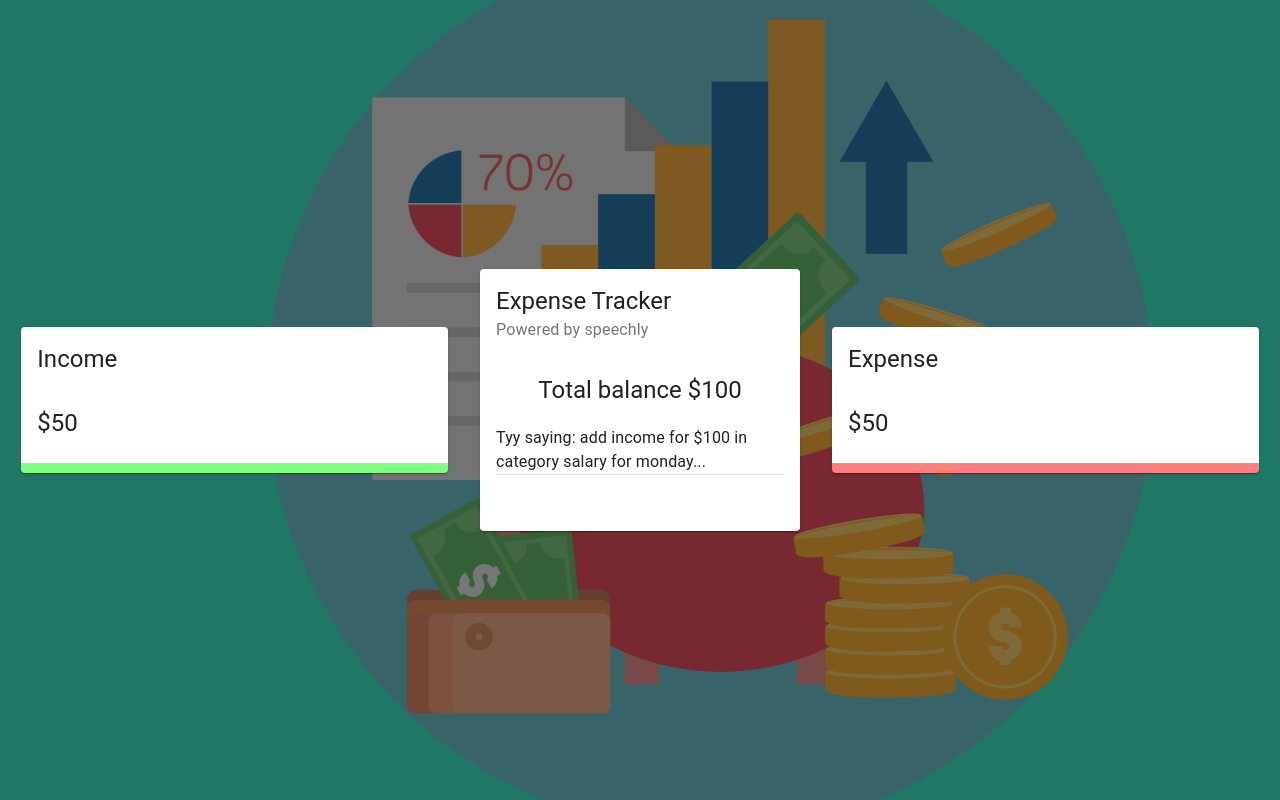
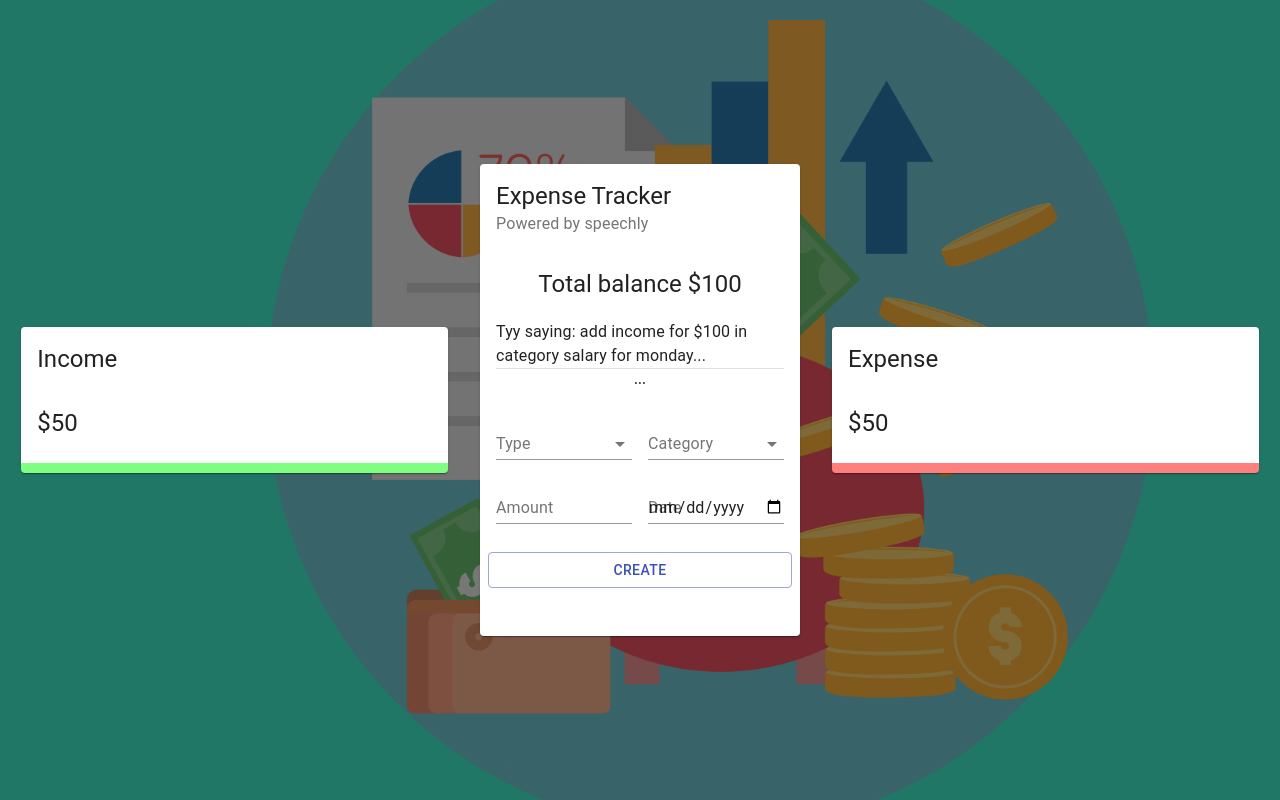
Before and after one commit to a-saran/Expense-tracker-with-voice-control, a React (Create React App) app: page / in a window 1280 px wide. Built offline with nearby package versions, Linux system fonts and the light colour scheme.

Commit message:
added form componrnt

```diff
--- /dev/null
+++ b/src/components/Main/Form/Form.jsx
@@ -0,0 +1,61 @@
+import React from "react";
+import {
+  TextField,
+  Typography,
+  Grid,
+  Button,
+  FormControl,
+  InputLabel,
+  MenuItem,
+  Select
+} from "@material-ui/core";
+
+import useStyles from "./styles.js";
+
+const Form = () => {
+  const classes = useStyles();
+  return (
+    <Grid container spacing={2}>
+      <Grid item xs={12}>
+        <Typography align="center" variant="subtitle2" gutterBottom>
+          ...
+        </Typography>
+      </Grid>
+      <Grid item xs={6}>
+        <FormControl fullWidth>
+          <InputLabel>Type</InputLabel>
+          <Select>
+            <MenuItem value="Income">Income</MenuItem>
+            <MenuItem value="Expense">Expense</MenuItem>
+          </Select>
+        </FormControl>
+      </Grid>
+      <Grid item xs={6}>
+        <FormControl fullWidth>
+          <InputLabel>Category</InputLabel>
+          <Select>
+            <MenuItem value="business">Business</MenuItem>
+            <MenuItem value="business2">Business 2</MenuItem>
+            <MenuItem value="business3">Business 3</MenuItem>
+          </Select>
+        </FormControl>
+      </Grid>
+      <Grid item xs={6}>
+        <TextField type="number" label="Amount" fullWidth />
+      </Grid>
+      <Grid item xs={6}>
+        <TextField type="date" label="Date" fullWidth />
+      </Grid>
+      <Button
+        className={classes.button}
+        variant="outlined"
+        color="primary"
+        fullWidth
+      >
+        Create
+      </Button>
+    </Grid>
+  );
+};
+
+export default Form;
--- /dev/null
+++ b/src/components/Main/Form/styles.js
@@ -0,0 +1,12 @@
+import { makeStyles } from "@material-ui/core/styles";
+
+export default makeStyles(() => ({
+  radioGroup: {
+    display: "flex",
+    justifyContent: "center",
+    marginBottom: "-10px"
+  },
+  button: {
+    marginTop: "20px"
+  }
+}));
--- a/src/components/Main/Main.jsx
+++ b/src/components/Main/Main.jsx
@@ -9,6 +9,7 @@
 } from "@material-ui/core";
 
 import useStyles from "./styles";
+import Form from "./Form/Form";
 
 const Main = () => {
   const classes = useStyles();
@@ -28,7 +29,7 @@
           Tyy saying: add income for $100 in category salary for monday...
         </Typography>
         <Divider />
-        {/* Form */}
+        <Form />
       </CardContent>
       <CardContent className={classes.CardContent}>
         <Grid container spacing={2}>
```
Also changed, not shown: 1 other file (tests, documents, lock files or other folders).
